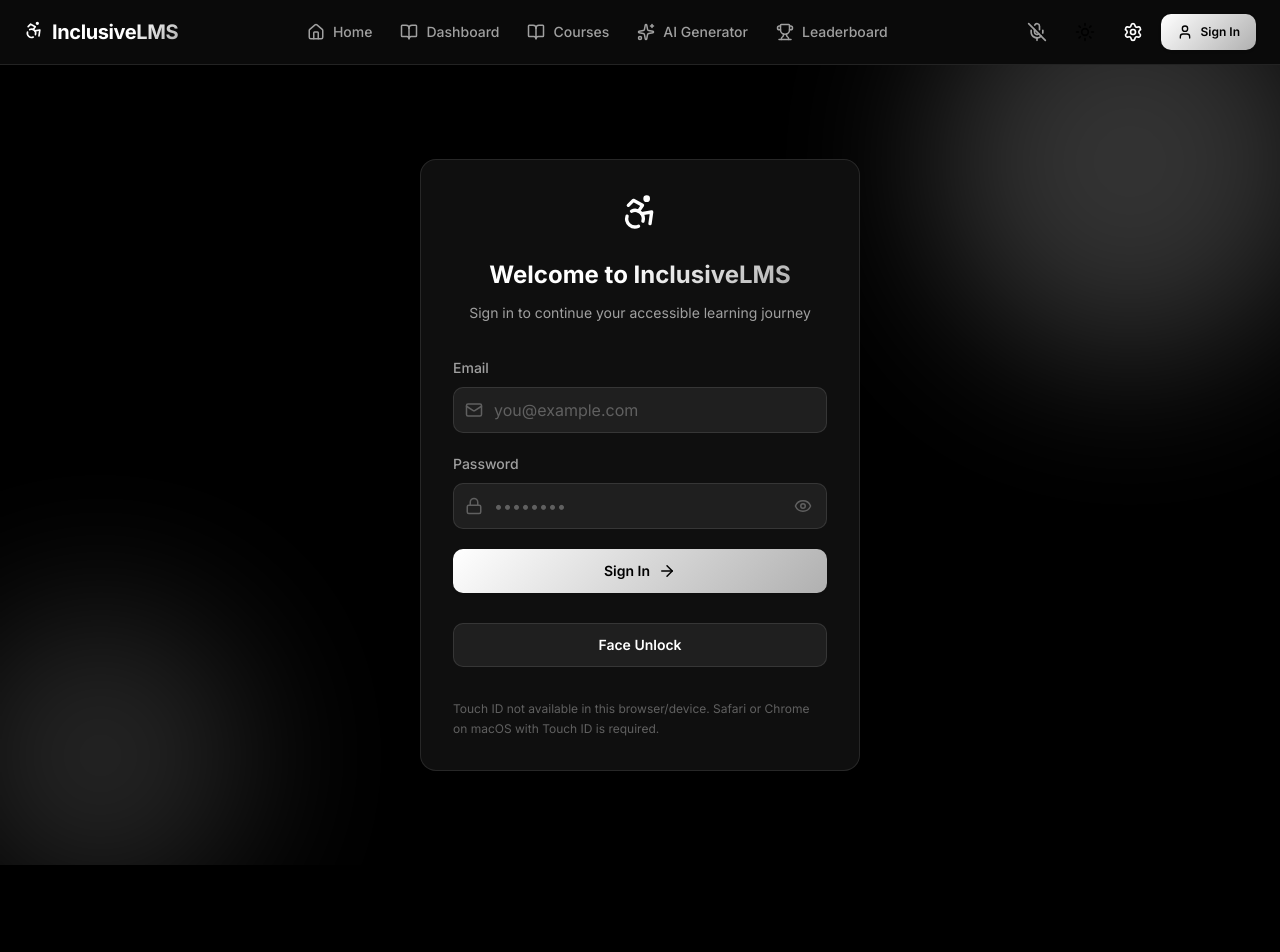
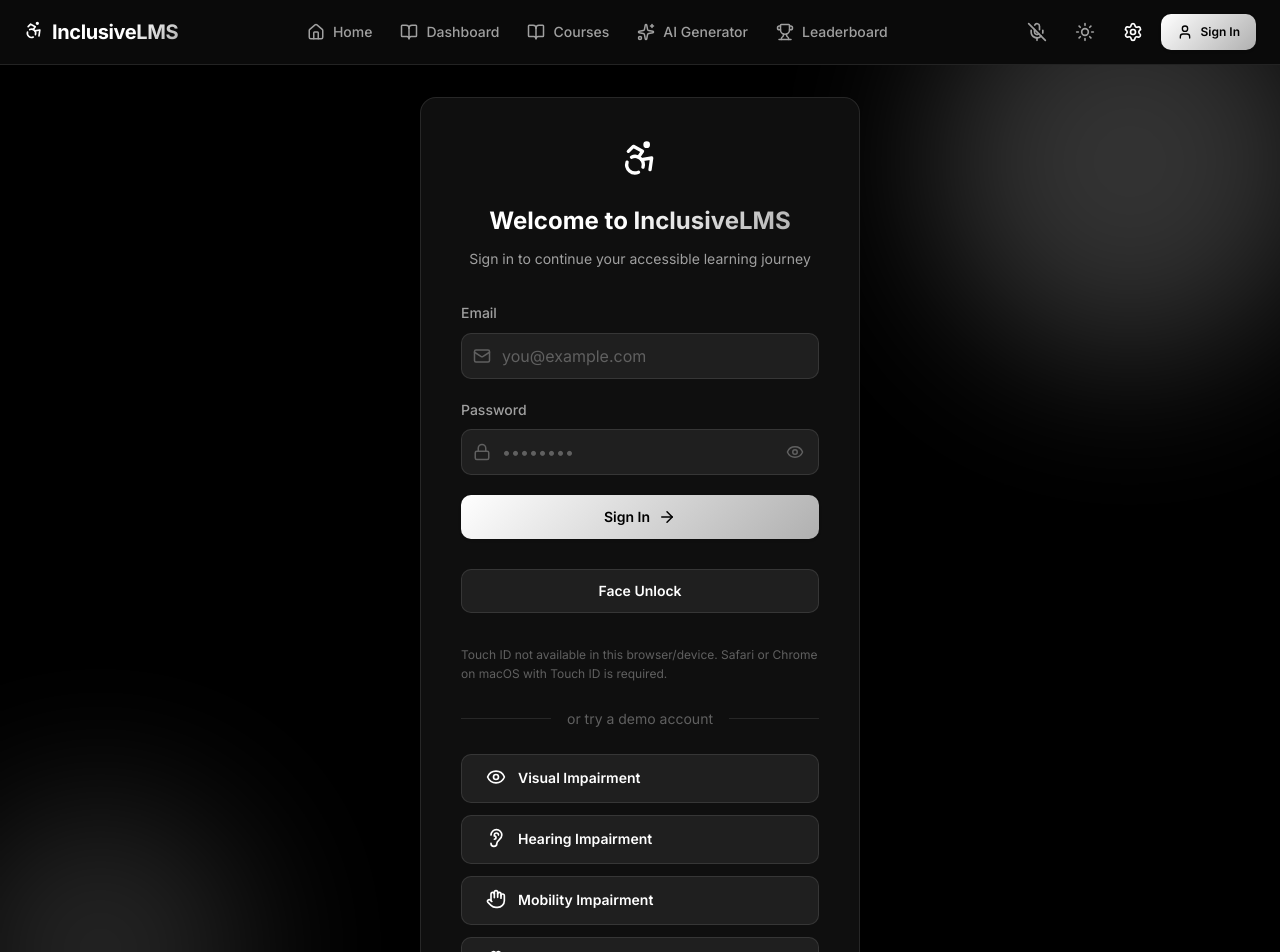
Before and after one commit to Harshithk951/LMS-Portal, a React (Vite) app: page /login in a window 1280 px wide. Shown: the top 952 px of the page. Before the commit the page ends 865 px from the top, so only its background shows below. Built offline with nearby package versions, Linux system fonts and the light colour scheme.

Commit message:
feat: add light/dark mode toggle in navbar

```diff
--- a/src/components/Layout/Navbar.css
+++ b/src/components/Layout/Navbar.css
@@ -162,6 +162,16 @@
     color: var(--text-primary);
 }
 
+.theme-toggle-btn {
+    color: var(--text-secondary);
+    transition: color var(--transition-fast), transform var(--transition-fast);
+}
+
+.theme-toggle-btn:hover {
+    color: var(--accent);
+    transform: rotate(25deg);
+}
+
 .voice-feedback {
     position: fixed;
     top: 80px;
--- a/src/components/Layout/Navbar.tsx
+++ b/src/components/Layout/Navbar.tsx
@@ -15,9 +15,8 @@ export default function Navbar() {
     const { isListening, toggleListening, isSupported, feedback, micLevel } = useVoice();
     const { config, setTheme } = useTheme();
     const location = useLocation();
+    const isDark = config.theme === 'dark' || config.theme.startsWith('high-contrast-dark');
     const level = getLevelFromXP(user.xp);
-    const isDark = config.theme === 'dark' || config.theme === 'high-contrast-dark';
-    const toggleTheme = () => setTheme(isDark ? 'light' : 'dark');
 
     const navLinks = [
         { to: '/', label: 'Home', icon: <Home size={18} /> },
@@ -63,7 +62,12 @@ export default function Navbar() {
                         </div>
                     )}
 
-                    <button className="btn btn-icon" onClick={toggleTheme} aria-label={isDark ? 'Switch to light mode' : 'Switch to dark mode'} title="Toggle theme">
+                    <button
+                        className="btn btn-icon theme-toggle-btn"
+                        onClick={() => setTheme(isDark ? 'light' : 'dark')}
+                        aria-label={isDark ? 'Switch to light mode' : 'Switch to dark mode'}
+                        title={isDark ? 'Light mode' : 'Dark mode'}
+                    >
                         {isDark ? <Sun size={20} /> : <Moon size={20} />}
                     </button>
 
--- a/src/pages/Login.css
+++ b/src/pages/Login.css
@@ -1,10 +1,10 @@
 .login-page {
+    min-height: 100vh;
     display: flex;
-    flex-direction: column;
-    min-height: 100vh;
+    align-items: center;
+    justify-content: center;
     position: relative;
-    padding: 24px 16px;
-    box-sizing: border-box;
+    padding: var(--space-8);
 }
 
 .login-bg {
@@ -43,10 +43,9 @@
 .login-card {
     max-width: 440px;
     width: 100%;
-    padding: var(--space-8);
+    padding: var(--space-10);
     position: relative;
     z-index: 1;
-    margin: auto;
 }
 
 .login-header {
@@ -131,9 +130,3 @@
 .demo-icon {
     font-size: var(--fs-xl);
 }
-
-@media (max-width: 640px) {
-    .login-card {
-        padding: var(--space-6);
-    }
-}
--- a/src/pages/Login.tsx
+++ b/src/pages/Login.tsx
@@ -1,11 +1,18 @@
 import { useEffect, useMemo, useState } from 'react';
 import { useNavigate } from 'react-router-dom';
 import { motion } from 'framer-motion';
-import { Mail, Lock, Eye, EyeOff, ArrowRight, Accessibility } from 'lucide-react';
+import { Mail, Lock, Eye, EyeOff, ArrowRight, Accessibility, Ear, Hand, Brain } from 'lucide-react';
 import { useUser } from '../contexts/UserContext';
 import FaceUnlock from '../components/FaceUnlock/FaceUnlock';
 import '../components/FaceUnlock/FaceUnlock.css';
 import './Login.css';
+
+const demoAccounts = [
+    { email: 'demo-blind@test.com', pass: 'Demo2026!', label: 'Visual Impairment', icon: <Eye size={20} /> },
+    { email: 'demo-deaf@test.com', pass: 'Demo2026!', label: 'Hearing Impairment', icon: <Ear size={20} /> },
+    { email: 'demo-motor@test.com', pass: 'Demo2026!', label: 'Mobility Impairment', icon: <Hand size={20} /> },
+    { email: 'demo-cognitive@test.com', pass: 'Demo2026!', label: 'Cognitive Accessibility', icon: <Brain size={20} /> },
+];
 
 export default function Login() {
     const [email, setEmail] = useState('');
@@ -63,6 +70,11 @@ export default function Login() {
     const handleSubmit = (e: React.FormEvent) => {
         e.preventDefault();
         login(email || 'demo-blind@test.com');
+        navigate('/dashboard');
+    };
+
+    const quickLogin = (demoEmail: string) => {
+        login(demoEmail);
         navigate('/dashboard');
     };
 
@@ -169,7 +181,7 @@ export default function Login() {
                             <Mail size={18} className="input-icon" />
                             <input id="email" type="email" className="input input-with-icon" placeholder="you@example.com" value={email} onChange={e => setEmail(e.target.value)} aria-describedby="email-desc" />
                         </div>
-                        <span id="email-desc" className="sr-only">Enter your email address</span>
+                        <span id="email-desc" className="sr-only">Enter your email address or use a demo account below</span>
                     </div>
 
                     <div className="form-group">
@@ -230,6 +242,17 @@ export default function Login() {
                         </div>
                     )}
                 </form>
+
+                <div className="divider"><span>or try a demo account</span></div>
+
+                <div className="demo-accounts">
+                    {demoAccounts.map(acc => (
+                        <button key={acc.email} className="demo-btn btn btn-secondary" onClick={() => quickLogin(acc.email)} aria-label={`Quick login as ${acc.label} demo account`}>
+                            <span className="demo-icon">{acc.icon}</span>
+                            <span>{acc.label}</span>
+                        </button>
+                    ))}
+                </div>
             </motion.div>
         </main>
     );
--- a/src/pages/Settings.tsx
+++ b/src/pages/Settings.tsx
@@ -1,10 +1,21 @@
 import { motion } from 'framer-motion';
-import { Type, AlignJustify, Zap, Monitor, Mic, Eye, Accessibility } from 'lucide-react';
-import { useTheme } from '../contexts/ThemeContext';
+import { Palette, Type, AlignJustify, Zap, Monitor, Mic, Eye, Accessibility } from 'lucide-react';
+import { useTheme, type ThemeName } from '../contexts/ThemeContext';
 import './Settings.css';
 
+const themeColors: Record<ThemeName, string[]> = {
+    'dark': ['#0a0a1a', '#6C3BF4', '#f0f0ff'],
+    'light': ['#f8f9fc', '#6C3BF4', '#1a1a2e'],
+    'high-contrast-dark': ['#000000', '#ffff00', '#ffffff'],
+    'high-contrast-light': ['#ffffff', '#0000cc', '#000000'],
+    'dyslexia': ['#fdf6e3', '#e76f51', '#264653'],
+    'colorblind-deut': ['#0f1729', '#0072B2', '#f0f4ff'],
+    'colorblind-prot': ['#0f1520', '#56B4E9', '#f0f4ff'],
+    'low-vision': ['#1a1a2e', '#ffc800', '#ffffff'],
+};
+
 export default function Settings() {
-    const { config, setFontSize, setLineSpacing, setReduceMotion, setScreenReaderMode } = useTheme();
+    const { config, setTheme, setFontSize, setLineSpacing, setReduceMotion, setScreenReaderMode, themes } = useTheme();
 
     return (
         <main className="settings-page container" role="main" aria-labelledby="settings-heading">
@@ -12,6 +23,23 @@ export default function Settings() {
                 <h1 id="settings-heading"><Accessibility size={24} /> Accessibility <span className="text-gradient">Settings</span></h1>
                 <p className="settings-subtitle">Customize your learning experience. All changes apply instantly.</p>
             </motion.div>
+
+            <section className="settings-section" aria-labelledby="theme-heading">
+                <h2 id="theme-heading"><Palette size={20} /> Theme</h2>
+                <div className="theme-grid">
+                    {themes.map(t => (
+                        <button key={t.id} className={`card theme-card ${config.theme === t.id ? 'active' : ''}`} onClick={() => setTheme(t.id)} aria-label={`${t.name} theme: ${t.description}`} aria-pressed={config.theme === t.id}>
+                            <div className="theme-preview">
+                                {themeColors[t.id]?.map((c, i) => (
+                                    <span key={i} className="theme-swatch" style={{ background: c }} />
+                                ))}
+                            </div>
+                            <span className="theme-name">{t.name}</span>
+                            <span className="theme-desc">{t.description}</span>
+                        </button>
+                    ))}
+                </div>
+            </section>
 
             <section className="settings-section" aria-labelledby="typography-heading">
                 <h2 id="typography-heading"><Type size={20} /> Typography</h2>
```
